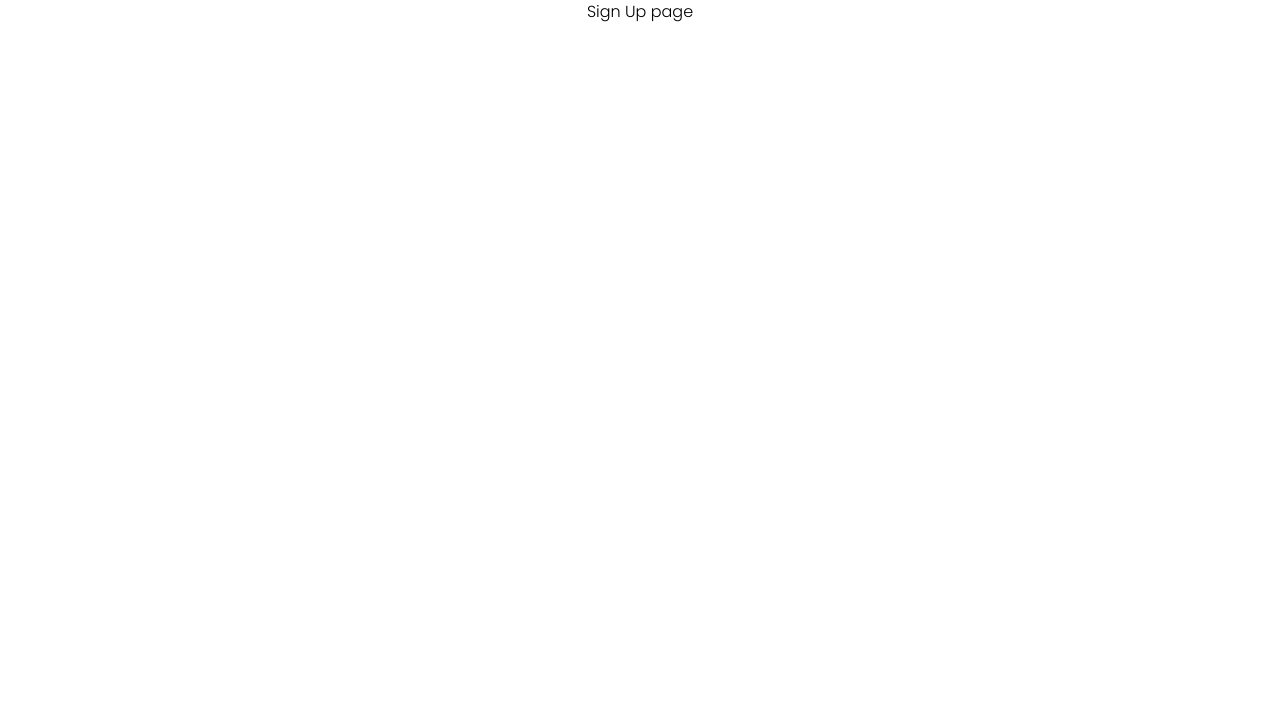
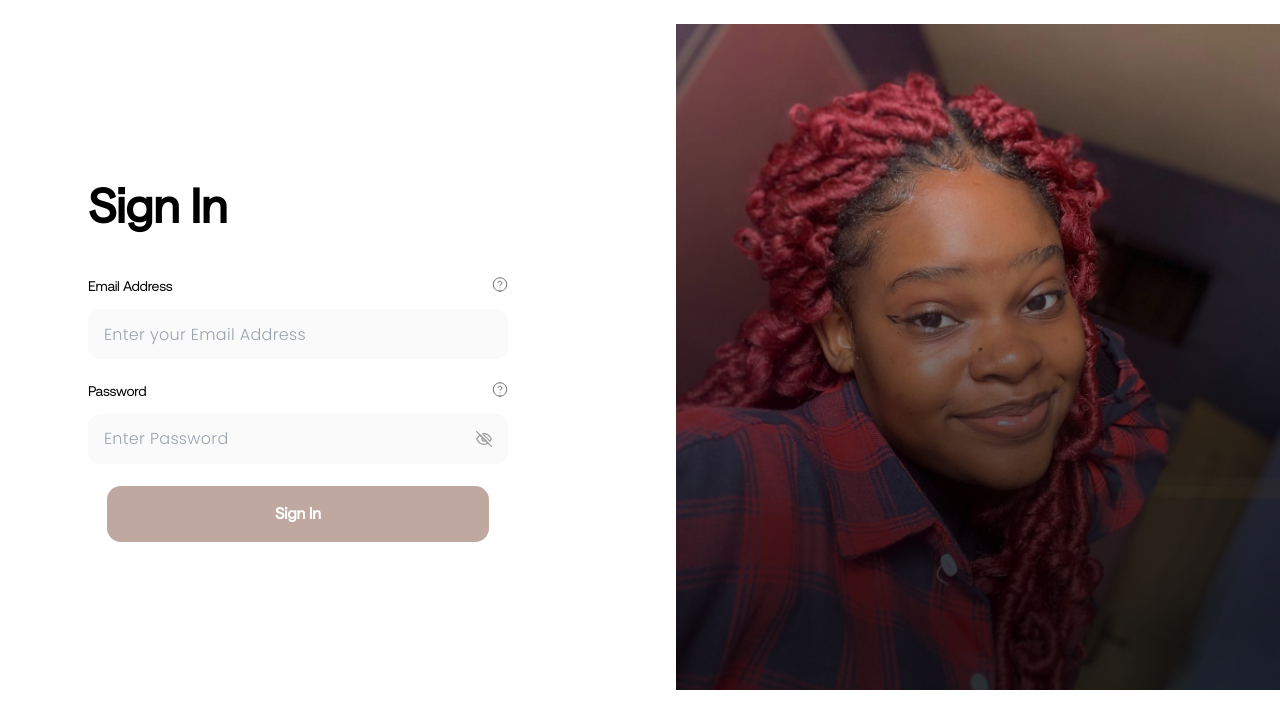
Before and after one commit to pipethedev/emerald-dairy, a Next.js app: page / in a window 1280 px wide. Shown: the top 728 px of the page. Built offline with nearby package versions, Linux system fonts and the light colour scheme.

Commit message:
[chore] sign up page init✔

```diff
--- a/app/page.tsx
+++ b/app/page.tsx
@@ -1,7 +1,111 @@
+'use client';
+
+import Image from 'next/image';
+import { useRouter } from 'next/navigation';
+import { ChangeEvent, FormEvent, useState } from 'react';
+import { H2 } from '@/utils/typography';
+import toast from 'react-hot-toast';
+import axios from 'axios';
+import { Info } from '@/components/svgs';
+import Input from '@/components/input';
+import Button from '@/components/button';
+
 export default function SignIn() {
+  const router = useRouter();
+  const [loading, setLoading] = useState(false);
+
+  const [formData, setFormData] = useState({
+    email: '',
+    password: '',
+  });
+
+  const formDataHandler = (e: ChangeEvent<HTMLInputElement>) => {
+    setFormData((prev) => ({
+      ...prev,
+      [e.target.name]: e.target.value,
+    }));
+  };
+
+  const isDisabled = !(formData.email && formData.password);
+
+  const handleSubmit = async (e: FormEvent<HTMLFormElement>) => {
+    e.preventDefault();
+
+    setLoading(true);
+
+    try {
+      let response = await axios.post('api/login', formData);
+      console.log(response);
+      toast.success('Login successful');
+      router.push('/dashboard');
+    } catch (error) {
+      console.log(error);
+    } finally {
+      setLoading(false);
+    }
+  };
+
   return (
-    <main className='flex flex-col items-center justify-center'>
-      Sign Up page
+    <main className='flex flex-row justify-center items-center gap-[80px]'>
+      <div className='py-[172px] px-[88px] flex flex-col items-start gap-[32px]'>
+        <H2>Sign In</H2>
+        {/* <h2 className='font-matter text-black leading-normal font-semibold md:text-[48px] text-center md:-tracking-[0.96px] -tracking-[0.64px] text-[32px]'>
+          Sign In
+        </h2> */}
+
+        <form
+          className='flex flex-col items-center md:gap-[22px]'
+          onSubmit={handleSubmit}
+        >
+          <fieldset className='flex flex-col gap-3'>
+            <div className='flex flex-row justify-between'>
+              <label className='text-black font-aeonik -tracking-[0.28px] font-normal text-[14px]'>
+                Email Address
+              </label>
+              <Info />
+            </div>
+            <Input
+              type='email'
+              name='email'
+              value={formData?.email}
+              onChange={formDataHandler}
+              placeholder='Enter your Email Address'
+            />
+          </fieldset>
+          <fieldset className='flex flex-col gap-3'>
+            <div className='flex flex-row justify-between'>
+              <label className='text-black font-aeonik -tracking-[0.28px] font-normal text-[14px]'>
+                Password
+              </label>
+              <Info />
+            </div>
+            <Input
+              type='password'
+              name='password'
+              value={formData?.password}
+              onChange={formDataHandler}
+              placeholder='Enter Password'
+            />
+          </fieldset>
+          <fieldset>
+            <Button disabled={isDisabled} loading={loading}>
+              Sign In
+            </Button>
+          </fieldset>
+        </form>
+      </div>
+
+      <figure>
+        <img
+          src='/images/bimbo.png'
+          alt='bimbo'
+          // width={`100%`}
+          // height={100}
+          // priority
+          loading='lazy'
+          draggable={false}
+        />
+      </figure>
     </main>
   );
 }
--- a/components/button.tsx
+++ b/components/button.tsx
@@ -12,7 +12,7 @@ export default function Button(props: ButtonProps) {
     <button
       disabled={loading || disabled}
       className={clsx(
-        'h-[50px] w-full grid place-items-center bg-primary text-white text-[22px] disabled:cursor-not-allowed disabled:bg-opacity-60',
+        'w-[382px] p-4 rounded-[14px] grid place-items-center bg-[#956E60] text-white nd:text-[19px] -tracking-[0.38px] font-semibold font-matter disabled:cursor-not-allowed disabled:bg-opacity-60',
         className
       )}
       {...prop}
--- a/components/input.tsx
+++ b/components/input.tsx
@@ -1,56 +1,62 @@
-export const EyeIcon = () => {
+import clsx from 'clsx';
+import { EyeIcon, EyeSlashIcon } from './svgs';
+import { useState } from 'react';
+
+interface InputProps extends React.InputHTMLAttributes<HTMLInputElement> {
+  type: string;
+}
+export default function Input(props: InputProps) {
+  const { type, className, ...prop } = props;
+
+  const [passwordVisibility, setPasswordVisibility] = useState(false);
+
+  const togglePassswordVisibility = () =>
+    setPasswordVisibility((prev) => !prev);
+
+  switch (type) {
+    case 'password': {
       return (
-    <svg
-      xmlns='http://www.w3.org/2000/svg'
-      width={24}
-      height={25}
-      viewBox='0 0 24 25'
-      fill='none'
+        <div
+          className={clsx(
+            'flex justify-between items-center w-[420px] border-primary md:p-[16px] md:h-[50px] md:rounded-[12px] text-[#B3B3B3] invalid:text-black/70 invalid:bg-slate-400 bg-[#FAFAFA] outline-none font-normal md:tracking-[0.32px] text-base gap-3',
+            className
+          )}
         >
-      <path
-        d='M20.8698 10.8546C21.3438 11.4746 21.3438 12.3116 20.8698 12.9306C19.3768 14.8796 15.7948 18.8926 11.6128 18.8926C7.4308 18.8926 3.8488 14.8796 2.3558 12.9306C2.12519 12.6337 2 12.2685 2 11.8926C2 11.5167 2.12519 11.1514 2.3558 10.8546C3.8488 8.90558 7.4308 4.89258 11.6128 4.89258C15.7948 4.89258 19.3768 8.90558 20.8698 10.8546Z'
-        stroke='#2A4C23'
-        strokeLinecap='round'
-        strokeLinejoin='round'
+          <input
+            className='flex-1 bg-transparent outline-none'
+            type={passwordVisibility ? 'text' : type}
+            {...prop}
           />
-      <path
-        d='M11.6133 14.8926C13.2701 14.8926 14.6133 13.5494 14.6133 11.8926C14.6133 10.2357 13.2701 8.89258 11.6133 8.89258C9.95643 8.89258 8.61328 10.2357 8.61328 11.8926C8.61328 13.5494 9.95643 14.8926 11.6133 14.8926Z'
-        stroke='#2A4C23'
-        strokeLinecap='round'
-        strokeLinejoin='round'
-      />{' '}
-    </svg>
+          <span
+            className='transition-all duration-300 active:scale-[0.96]'
+            onClick={togglePassswordVisibility}
+          >
+            {passwordVisibility ? <EyeIcon /> : <EyeSlashIcon />}
+          </span>
+        </div>
       );
-};
-
-export const EyeSlashIcon = () => {
+    }
+    case 'email': {
       return (
-    <svg
-      xmlns='http://www.w3.org/2000/svg'
-      width={24}
-      height={24}
-      viewBox='0 0 24 24'
-      fill='none'
-    >
-      <path
-        d='M20.8698 10.5645C21.3438 11.1845 21.3438 12.0215 20.8698 12.6405C19.3768 14.5895 15.7948 18.6025 11.6128 18.6025C7.4308 18.6025 3.8488 14.5895 2.3558 12.6405C2.12519 12.3437 2 11.9785 2 11.6025C2 11.2266 2.12519 10.8614 2.3558 10.5645C3.8488 8.61554 7.4308 4.60254 11.6128 4.60254C15.7948 4.60254 19.3768 8.61554 20.8698 10.5645Z'
-        stroke='#2A4C23'
-        strokeLinecap='round'
-        strokeLinejoin='round'
+        <input
+          className={clsx(
+            'block w-[420px] border-primary md:p-[16px] md:h-[50px] md:rounded-[12px] text-[#B3B3B3] bg-[#FAFAFA] outline-none font-normal md:tracking-[0.32px] text-base',
+            className
+          )}
+          {...prop}
         />
-      <path
-        d='M11.6133 14.6025C13.2701 14.6025 14.6133 13.2594 14.6133 11.6025C14.6133 9.94568 13.2701 8.60254 11.6133 8.60254C9.95643 8.60254 8.61328 9.94568 8.61328 11.6025C8.61328 13.2594 9.95643 14.6025 11.6133 14.6025Z'
-        stroke='#2A4C23'
-        strokeLinecap='round'
-        strokeLinejoin='round'
+      );
+    }
+    default: {
+      return (
+        <input
+          className={clsx(
+            'block w-[420px] border-primary md:p-[16px] md:h-[50px] md:rounded-[12px] text-[#B3B3B3] bg-[#FAFAFA] outline-none font-normal md:tracking-[0.32px] text-base',
+            className
+          )}
+          {...prop}
         />
-      <line
-        x1='2.10564'
-        y1='18.8041'
-        x2='22.5215'
-        y2='3.59899'
-        stroke='#2A4C23'
-      />
-    </svg>
       );
-};
+    }
+  }
+}
--- /dev/null
+++ b/components/svgs.tsx
@@ -0,0 +1,92 @@
+import React from 'react';
+
+export const EyeIcon = () => {
+  return (
+    <svg
+      xmlns='http://www.w3.org/2000/svg'
+      width={24}
+      height={25}
+      viewBox='0 0 24 25'
+      fill='none'
+    >
+      <path
+        d='M20.8698 10.8546C21.3438 11.4746 21.3438 12.3116 20.8698 12.9306C19.3768 14.8796 15.7948 18.8926 11.6128 18.8926C7.4308 18.8926 3.8488 14.8796 2.3558 12.9306C2.12519 12.6337 2 12.2685 2 11.8926C2 11.5167 2.12519 11.1514 2.3558 10.8546C3.8488 8.90558 7.4308 4.89258 11.6128 4.89258C15.7948 4.89258 19.3768 8.90558 20.8698 10.8546Z'
+        stroke='#2A4C23'
+        strokeLinecap='round'
+        strokeLinejoin='round'
+      />
+      <path
+        d='M11.6133 14.8926C13.2701 14.8926 14.6133 13.5494 14.6133 11.8926C14.6133 10.2357 13.2701 8.89258 11.6133 8.89258C9.95643 8.89258 8.61328 10.2357 8.61328 11.8926C8.61328 13.5494 9.95643 14.8926 11.6133 14.8926Z'
+        stroke='#2A4C23'
+        strokeLinecap='round'
+        strokeLinejoin='round'
+      />{' '}
+    </svg>
+  );
+};
+
+export const EyeSlashIcon = () => {
+  return (
+    <svg
+      xmlns='http://www.w3.org/2000/svg'
+      width='16'
+      height='16'
+      viewBox='0 0 16 16'
+      fill='none'
+    >
+      <g clip-path='url(#clip0_191_2382)'>
+        <path
+          d='M9.41341 9.41343C9.23032 9.60993 9.00951 9.76754 8.76418 9.87685C8.51885 9.98616 8.25402 10.0449 7.98547 10.0497C7.71693 10.0544 7.45019 10.005 7.20115 9.90443C6.95212 9.80384 6.7259 9.65412 6.53598 9.4642C6.34606 9.27428 6.19634 9.04806 6.09575 8.79902C5.99516 8.54999 5.94577 8.28325 5.9505 8.0147C5.95524 7.74616 6.01402 7.48133 6.12333 7.236C6.23264 6.99067 6.39025 6.76986 6.58675 6.58677M11.9601 11.9601C10.8205 12.8288 9.43282 13.31 8.00008 13.3334C3.33341 13.3334 0.666748 8.0001 0.666748 8.0001C1.49601 6.4547 2.64617 5.1045 4.04008 4.0401L11.9601 11.9601ZM6.60008 2.82676C7.05897 2.71935 7.52879 2.66566 8.00008 2.66676C12.6667 2.66676 15.3334 8.0001 15.3334 8.0001C14.9287 8.75717 14.4461 9.46992 13.8934 10.1268L6.60008 2.82676Z'
+          stroke='#999999'
+          stroke-width='1.2'
+          stroke-linecap='round'
+          stroke-linejoin='round'
+        />
+        <path
+          d='M0.666748 0.666748L15.3334 15.3334'
+          stroke='#999999'
+          stroke-width='1.2'
+          stroke-linecap='round'
+          stroke-linejoin='round'
+        />
+      </g>
+      <defs>
+        <clipPath id='clip0_191_2382'>
+          <rect width='16' height='16' fill='white' />
+        </clipPath>
+      </defs>
+    </svg>
+  );
+};
+
+export const Info: React.FC<svgProps> = ({ className }) => {
+  return (
+    <svg
+      xmlns='http://www.w3.org/2000/svg'
+      width='16'
+      height='17'
+      className={className}
+      viewBox='0 0 16 17'
+      fill='none'
+    >
+      <path
+        d='M7.99992 15.1666C11.6818 15.1666 14.6666 12.1818 14.6666 8.49992C14.6666 4.81802 11.6818 1.83325 7.99992 1.83325C4.31802 1.83325 1.33325 4.81802 1.33325 8.49992C1.33325 12.1818 4.31802 15.1666 7.99992 15.1666Z'
+        stroke='#666666'
+        stroke-linecap='round'
+        stroke-linejoin='round'
+      />
+      <path
+        d='M6.06006 6.49989C6.21679 6.05434 6.52616 5.67863 6.93336 5.43931C7.34056 5.2 7.81932 5.11252 8.28484 5.19237C8.75036 5.27222 9.1726 5.51424 9.47678 5.87558C9.78095 6.23691 9.94743 6.69424 9.94673 7.16656C9.94673 8.49989 7.94673 9.16656 7.94673 9.16656'
+        stroke='#666666'
+        stroke-linecap='round'
+        stroke-linejoin='round'
+      />
+      <path
+        d='M8 11.8333H8.00667'
+        stroke='#666666'
+        stroke-linecap='round'
+        stroke-linejoin='round'
+      />
+    </svg>
+  );
+};
--- a/package.json
+++ b/package.json
@@ -9,10 +9,12 @@
     "lint": "next lint"
   },
   "dependencies": {
+    "axios": "^1.6.5",
     "clsx": "^2.1.0",
     "next": "14.0.4",
     "react": "^18",
-    "react-dom": "^18"
+    "react-dom": "^18",
+    "react-hot-toast": "^2.4.1"
   },
   "devDependencies": {
     "@types/node": "^20",
--- a/tailwind.config.ts
+++ b/tailwind.config.ts
@@ -9,7 +9,8 @@ const config: Config = {
   theme: {
     extend: {
       fontFamily: {
-        aeonik: ['aeonik', 'sans-serif'],
+        aeonik: ['Aeonik', 'sans-serif'],
+        matter: ['Matter', 'sans-serif'],
       },
     },
   },
--- a/types.d.ts
+++ b/types.d.ts
@@ -0,0 +1,3 @@
+interface svgProps {
+  className?: string;
+}
--- a/utils/typography.tsx
+++ b/utils/typography.tsx
@@ -17,7 +17,7 @@ export function H1({ children, className, ...props }: TypographyProps) {
 export function H2({ children, className, ...props }: TypographyProps) {
   return (
     <h2
-      className={`sm:text-3xl text-2xl font-semibold mb-3 ${className}`}
+      className={`font-matter text-black leading-normal font-semibold md:text-[48px] text-center md:-tracking-[0.96px] -tracking-[0.64px] text-[32px] ${className}`}
       {...props}
     >
       {children}
```
Also changed, not shown: app/api/login/route.ts (added), 1 other file (tests, documents, lock files or other folders). Lines whose indentation alone changed are shown as unchanged.
